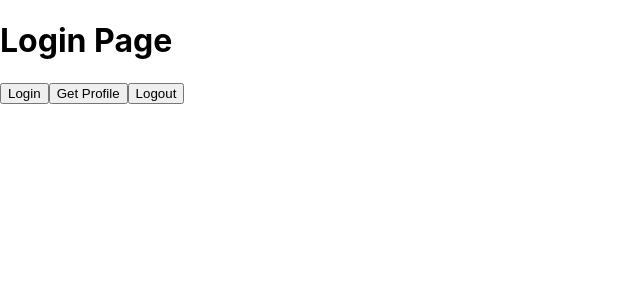
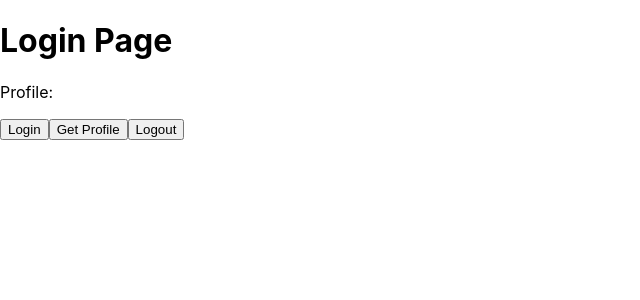
Before and after one commit to VoVyKhang/learn-nextjs, a Next.js app: page /login in a window 1280 px wide. Shown: the top 300 px of the page, without its empty margins (0-640 px from the left). Built offline with nearby package versions, Linux system fonts and the light colour scheme.

Commit message:
[ADD]: Get logged in user with custom hook useAuth

```diff
--- /dev/null
+++ b/hooks/index.ts
@@ -0,0 +1 @@
+export * from './use-auth'
--- /dev/null
+++ b/hooks/use-auth.ts
@@ -0,0 +1,39 @@
+import useSWR from 'swr'
+import { PublicConfiguration } from 'swr/_internal'
+import { authApi } from '../api-client'
+
+export function useAuth(options?: Partial<PublicConfiguration>) {
+  const {
+    data: profile,
+    error,
+    mutate,
+  } = useSWR('./profile', {
+    dedupingInterval: 3600,
+    revalidateOnFocus: false,
+    ...options,
+  })
+
+  async function login() {
+    await authApi.login({
+      username: 'Hoshi',
+      password: '123456',
+    })
+
+    await mutate()
+    // Ex: If after login then get profile and redirect to another page,
+    // if not await after login it will redirect and get progile still not done
+  }
+
+  async function logout() {
+    await authApi.logout()
+
+    mutate({}, false)
+  }
+
+  return {
+    profile,
+    error,
+    login,
+    logout,
+  }
+}
--- a/pages/login.tsx
+++ b/pages/login.tsx
@@ -1,13 +1,15 @@
 import * as React from 'react'
 import { authApi } from '../api-client'
+import { useAuth } from '../hooks'
 
 export default function LoginPage() {
+  const { login, logout, profile } = useAuth({
+    revalidateOnMount: false,
+  })
+
   async function handleLoginClick() {
     try {
-      await authApi.login({
-        username: 'Hoshi',
-        password: '123456',
-      })
+      await login()
     } catch (error) {
       console.log('Failed to login: ', error)
     }
@@ -23,7 +25,7 @@ export default function LoginPage() {
 
   async function handleLogoutClick() {
     try {
-      await authApi.logout()
+      await logout()
     } catch (error) {
       console.log('Failed to logout: ', error)
     }
@@ -32,6 +34,9 @@ export default function LoginPage() {
   return (
     <div>
       <h1>Login Page</h1>
+
+      <p>Profile: {profile?.username || ''}</p>
+
       <button onClick={handleLoginClick}>Login</button>
       <button onClick={handleGetProfileClick}>Get Profile</button>
       <button onClick={handleLogoutClick}>Logout</button>
```
